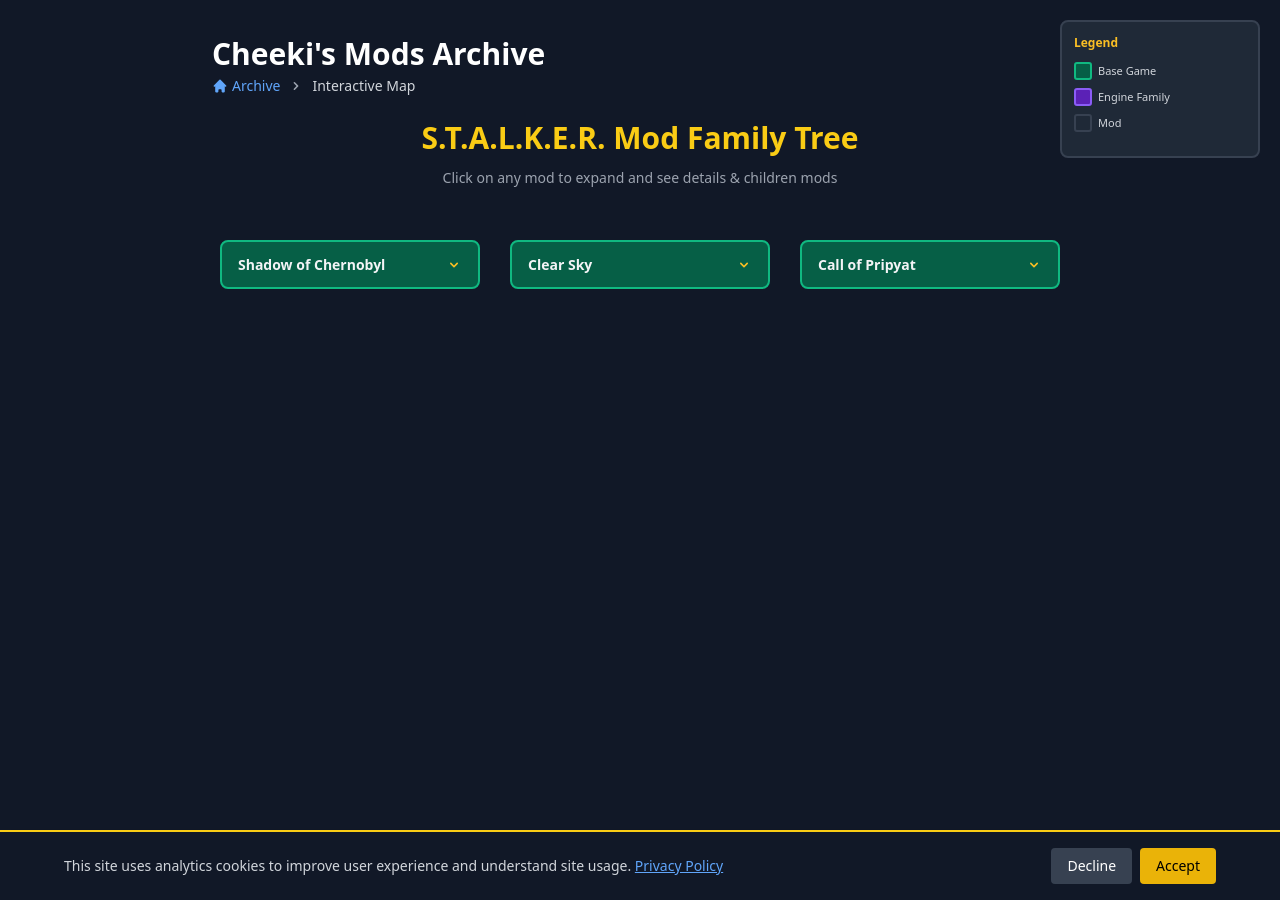
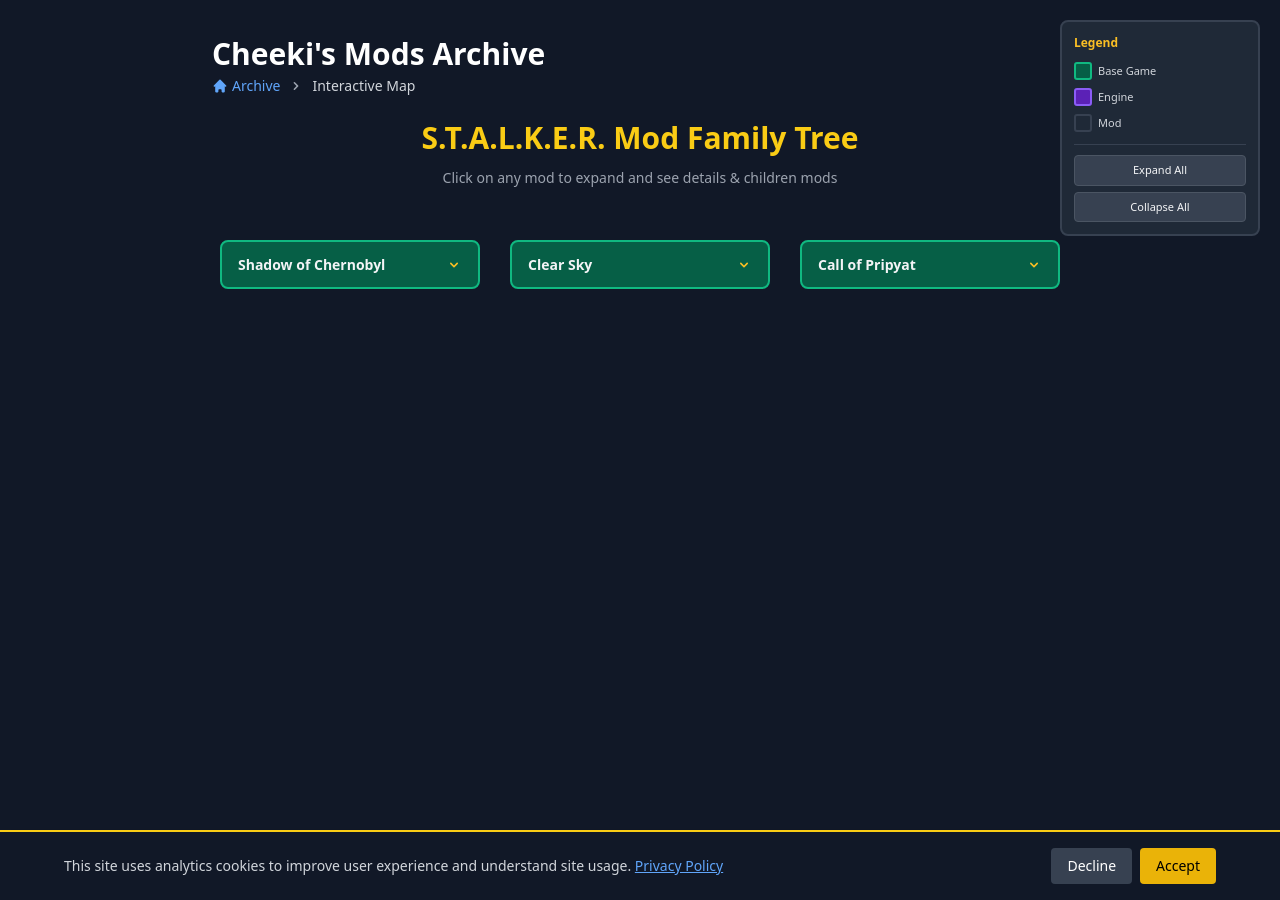
Before and after one commit to Cheekitos/CSMA-Test, a Jekyll site: the page built from stalker-map.html, in a window 1280 px wide. Built offline with Jekyll 4.4.1, drawn with Linux system fonts in a browser that asks for light colours; nearby versions of some CDN libraries.

Commit message:
Update stalker-map.html

```diff
--- a/stalker-map.html
+++ b/stalker-map.html
@@ -16,10 +16,19 @@
 
 .flowchart-container {
   display: flex;
+  flex-direction: row;
+  justify-content: center;
+  align-items: flex-start;
+  gap: 40px;
+  padding: 20px 0;
+}
+
+.base-column {
+  display: flex;
   flex-direction: column;
   align-items: center;
-  gap: 40px;
-  padding: 20px 0;
+  flex: 0 0 auto;
+  min-width: 260px;
 }
 
 .flow-row {
@@ -27,7 +36,8 @@
   justify-content: center;
   gap: 30px;
   width: 100%;
-  flex-wrap: wrap;
+  flex-wrap: nowrap;
+  align-items: flex-start;
 }
 
 .flow-branch {
@@ -35,6 +45,7 @@
   flex-direction: column;
   align-items: center;
   position: relative;
+  flex: 0 0 auto;
 }
 
 .branch-connector {
@@ -269,6 +280,7 @@
 
   .flow-row {
     gap: 15px;
+    flex-wrap: wrap;
   }
 
   .children-row {
@@ -280,8 +292,14 @@
     max-width: 240px;
   }
 
+  .map-legend {
+    position: static;
+    width: 100%;
+    margin-bottom: 20px;
+  }
+
   .legend-items {
-    grid-template-columns: 1fr;
+    flex-direction: column;
   }
 }
 </style>
@@ -329,12 +347,16 @@
       </div>
       <div class="legend-item">
         <div class="legend-box" style="border-color: #8b5cf6; background: #5b21b6;"></div>
-        <span>Engine Family</span>
+        <span>Engine</span>
       </div>
       <div class="legend-item">
         <div class="legend-box" style="border-color: #374151; background: #1f2937;"></div>
         <span>Mod</span>
       </div>
+    </div>
+    <div class="legend-controls">
+      <button class="legend-button" onclick="expandAll()">Expand All</button>
+      <button class="legend-button" onclick="collapseAll()">Collapse All</button>
     </div>
   </div>
 
@@ -646,4 +668,44 @@
     }, 350);
   }
 }
+
+function expandAll() {
+  const allCards = document.querySelectorAll('.mod-card[data-id]');
+  allCards.forEach(card => {
+    const details = card.querySelector(':scope > .mod-details');
+    const icon = card.querySelector(':scope > .mod-header .expand-icon');
+    const cardId = card.getAttribute('data-id');
+    const connector = document.querySelector(`.branch-connector[data-parent="${cardId}"]`);
+    const childrenRow = document.querySelector(`.children-row[data-parent="${cardId}"]`);
+
+    if (!details.classList.contains('expanded')) {
+      details.classList.add('expanded');
+      if (icon) icon.classList.add('rotated');
+      card.classList.add('expanded');
+      if (connector) connector.classList.remove('hidden');
+      if (childrenRow) childrenRow.classList.remove('hidden');
+      details.style.height = 'auto';
+    }
+  });
+}
+
+function collapseAll() {
+  const allCards = document.querySelectorAll('.mod-card[data-id]');
+  allCards.forEach(card => {
+    const details = card.querySelector(':scope > .mod-details');
+    const icon = card.querySelector(':scope > .mod-header .expand-icon');
+    const cardId = card.getAttribute('data-id');
+    const connector = document.querySelector(`.branch-connector[data-parent="${cardId}"]`);
+    const childrenRow = document.querySelector(`.children-row[data-parent="${cardId}"]`);
+
+    if (details.classList.contains('expanded')) {
+      details.style.height = '0';
+      details.classList.remove('expanded');
+      if (icon) icon.classList.remove('rotated');
+      card.classList.remove('expanded');
+      if (connector) connector.classList.add('hidden');
+      if (childrenRow) childrenRow.classList.add('hidden');
+    }
+  });
+}
 </script>
```
